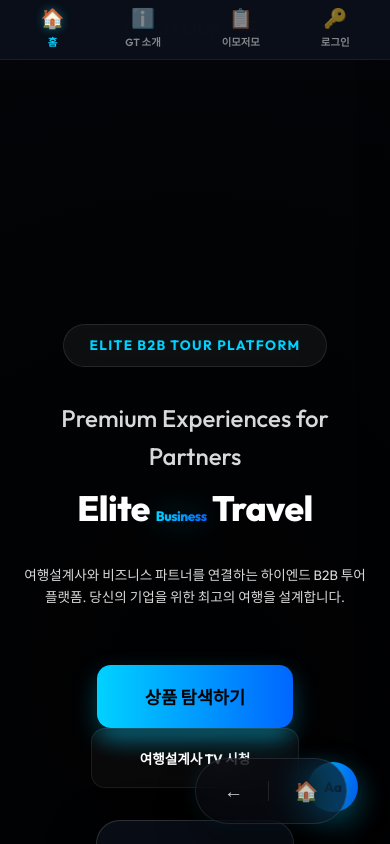
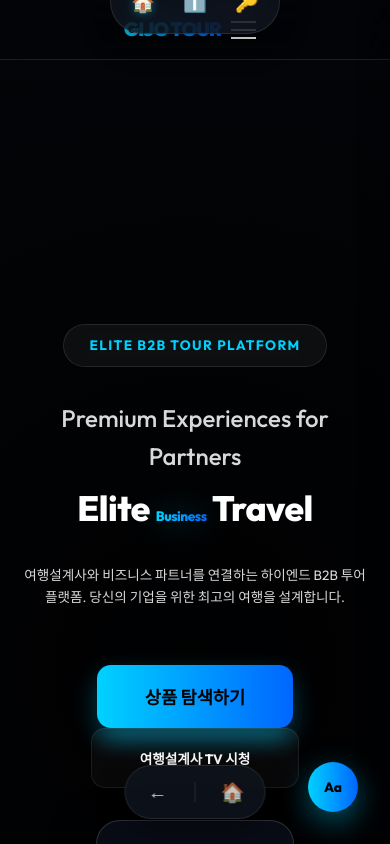
Before and after one commit to gijotour/gijo-tour-app, a React (Vite) app: page /gijotour in a window 390 px wide. Shown: the top 844 px of the page. Built offline with nearby package versions, Linux system fonts and the light colour scheme.

Commit message:
feat: 모바일 네비게이터 '초소형 중앙 집중형'으로 개편 및 메뉴 통합 (이모저모, 설계사, 운영 -> MY 통합)

```diff
--- a/src/index.css
+++ b/src/index.css
@@ -3340,3 +3340,61 @@ html {
   height: 24px;
   border: 1.5px solid var(--accent-color);
 }
+
+/* Ultra Slim Center Navigator */
+.slim-hub {
+  width: auto !important;
+  min-width: 140px;
+  max-width: fit-content;
+  left: 50% !important;
+  transform: translateX(-50%) !important;
+  padding: 6px 12px !important;
+  border-radius: 50px !important;
+  display: flex !important;
+  gap: 12px !important;
+  bottom: 25px !important;
+  background: rgba(15, 20, 30, 0.8) !important;
+  backdrop-filter: blur(20px) !important;
+  border: 1px solid rgba(255, 255, 255, 0.1) !important;
+  box-shadow: 0 10px 30px rgba(0,0,0,0.4) !important;
+}
+
+.slim-hub .m-nav-item,
+.slim-hub .nav-hub-btn {
+  padding: 8px !important;
+  min-width: 40px !important;
+  height: 40px !important;
+  display: flex !important;
+  align-items: center !important;
+  justify-content: center !important;
+  background: transparent !important;
+  border: none !important;
+  color: #fff !important;
+}
+
+.slim-hub .icon {
+  font-size: 1.2rem !important;
+  margin: 0 !important;
+}
+
+.slim-hub .nav-hub-divider {
+  width: 1px;
+  height: 20px;
+  background: rgba(255,255,255,0.1);
+  align-self: center;
+}
+
+/* My Info Dropdown Adjustment for Slim Hub */
+.mobile-user-dropdown {
+  bottom: 85px !important;
+  left: 50% !important;
+  transform: translateX(-50%) !important;
+  width: 220px !important;
+}
+
+@media (max-width: 600px) {
+  /* Hide the default wide bottom nav when slim is active */
+  .mobile-bottom-nav:not(.slim-hub) {
+    display: none !important;
+  }
+}
--- a/src/shared/Navbar.jsx
+++ b/src/shared/Navbar.jsx
@@ -200,35 +200,17 @@ const Navbar = ({ onLogin, isLoggedIn, onLogout, userName, userRole, setForceBoa
         </div>
       </div>
 
-      {/* Mobile Bottom Navigation - Unified & Simplified for best touch reliability */}
-      <div className="mobile-bottom-nav">
+      {/* Mobile Bottom Navigation - Ultra Compact Version */}
+      <div className="mobile-bottom-nav slim-hub">
         <button className={`m-nav-item ${location.pathname === '/gijotour' ? 'active' : ''}`} onClick={() => handleNavClick('/gijotour')}>
           <span className="icon">🏠</span>
-          <span className="label">홈</span>
         </button>
         <button className={`m-nav-item ${location.pathname.includes('/about') ? 'active' : ''}`} onClick={() => handleNavClick('/gijotour/about')}>
           <span className="icon">ℹ️</span>
-          <span className="label">GT 소개</span>
-        </button>
-        {isLoggedIn && (
-          <button className={`m-nav-item ${location.pathname.includes('/designer') ? 'active' : ''}`} onClick={() => handleNavClick('/gijotour/designer')}>
-            <span className="icon">👤</span>
-            <span className="label">설계사</span>
-          </button>
-        )}
-        {isLoggedIn && userRole === 'admin' && (
-          <button className={`m-nav-item ${location.pathname.includes('/admin') ? 'active' : ''}`} onClick={() => handleNavClick('/gijotour/admin')}>
-            <span className="icon">🛡️</span>
-            <span className="label">운영</span>
-          </button>
-        )}
-        <button className="m-nav-item" onClick={() => scrollToSection('notice')}>
-          <span className="icon">📋</span>
-          <span className="label">이모저모</span>
         </button>
         {isLoggedIn ? (
           <button
-            className={`m-nav-item ${isUserMenuOpen ? 'active' : ''}`}
+            className={`m-nav-item user-trigger ${isUserMenuOpen ? 'active' : ''}`}
             onClick={(e) => {
               e.preventDefault();
               e.stopPropagation();
@@ -236,17 +218,15 @@ const Navbar = ({ onLogin, isLoggedIn, onLogout, userName, userRole, setForceBoa
             }}
           >
             <div className="nav-avatar mini" style={{ backgroundImage: `url(https://api.dicebear.com/7.x/avataaars/svg?seed=${userName})`, pointerEvents: 'none' }}></div>
-            <span className="label" style={{ pointerEvents: 'none' }}>내 정보</span>
           </button>
         ) : (
           <button className="m-nav-item" onClick={() => handleNavClick('/gijotour/login')}>
             <span className="icon">🔑</span>
-            <span className="label">로그인</span>
           </button>
         )}
       </div>
 
-      {/* Global Mobile Menu Overlay - Outside for perfect stacking */}
+      {/* Global Mobile Menu Overlay - Unified Manager */}
       {isLoggedIn && isUserMenuOpen && (
         <div className="mobile-user-dropdown glass-card animate-up" onClick={(e) => e.stopPropagation()}>
           <div className="dropdown-header">
@@ -254,10 +234,12 @@ const Navbar = ({ onLogin, isLoggedIn, onLogout, userName, userRole, setForceBoa
             <span className="user-role">{userRole === 'admin' ? 'ADMIN' : 'DESIGNER'}</span>
           </div>
           <div className="dropdown-divider"></div>
+          <button className="dropdown-item" onClick={() => { scrollToSection('notice'); setIsUserMenuOpen(false); }}>📋 이모저모 (게시판)</button>
+          <button className="dropdown-item" onClick={() => { handleNavClick('/gijotour/designer'); setIsUserMenuOpen(false); }}>👤 설계사 대쉬보드</button>
           {userRole === 'admin' && (
-            <button className="dropdown-item" onClick={() => handleNavClick('/gijotour/admin')}>🛡️ 운영 시스템</button>
+            <button className="dropdown-item" onClick={() => { handleNavClick('/gijotour/admin'); setIsUserMenuOpen(false); }}>🛡️ 운영 시스템</button>
           )}
-          <button className="dropdown-item" onClick={() => handleNavClick('/gijotour/designer')}>👤 대쉬보드</button>
+          <div className="dropdown-divider"></div>
           <button className="dropdown-item logout" onClick={onLogout}>🚪 로그아웃</button>
         </div>
       )}
--- a/src/shared/NavigateHub.jsx
+++ b/src/shared/NavigateHub.jsx
@@ -10,14 +10,13 @@ const NavigateHub = ({ isLoggedIn, userName, userRole, onLogout }) => {
   if (location.pathname === '/') return null;
 
   return (
-    <div className="elite-nav-hub animate-up">
+    <div className="elite-nav-hub slim-hub animate-up">
       <button
         className="nav-hub-btn back"
         onClick={() => navigate(-1)}
         title="뒤로 가기"
       >
         <span className="icon">←</span>
-        <span className="label">BACK</span>
       </button>
       <div className="nav-hub-divider"></div>
       <button
@@ -26,7 +25,6 @@ const NavigateHub = ({ isLoggedIn, userName, userRole, onLogout }) => {
         title="투어 홈으로"
       >
         <span className="icon">🏠</span>
-        <span className="label">GT HOME</span>
       </button>
 
       {isLoggedIn && (
@@ -39,7 +37,6 @@ const NavigateHub = ({ isLoggedIn, userName, userRole, onLogout }) => {
               title="내 정보"
             >
               <div className="nav-avatar mini" style={{ backgroundImage: `url(https://api.dicebear.com/7.x/avataaars/svg?seed=${userName})` }}></div>
-              <span className="label">MY</span>
             </button>
 
             {isUserMenuOpen && (
@@ -49,10 +46,17 @@ const NavigateHub = ({ isLoggedIn, userName, userRole, onLogout }) => {
                   <span className="role">{userRole === 'admin' ? 'ADMIN' : 'DESIGNER'}</span>
                 </div>
                 <div className="dropdown-divider"></div>
+                <button className="dropdown-item" onClick={() => {
+                  const el = document.getElementById('notice');
+                  if (el) el.scrollIntoView({ behavior: 'smooth' });
+                  else navigate('/gijotour');
+                  setIsUserMenuOpen(false);
+                }}>📋 이모저모 (게시판)</button>
                 <button className="dropdown-item" onClick={() => { navigate('/gijotour/designer'); setIsUserMenuOpen(false); }}>👤 대쉬보드</button>
                 {userRole === 'admin' && (
                   <button className="dropdown-item" onClick={() => { navigate('/gijotour/admin'); setIsUserMenuOpen(false); }}>🛡️ 운영 시스템</button>
                 )}
+                <div className="dropdown-divider"></div>
                 <button className="dropdown-item logout" onClick={() => { onLogout(); setIsUserMenuOpen(false); }}>🚪 로그아웃</button>
               </div>
             )}
```
